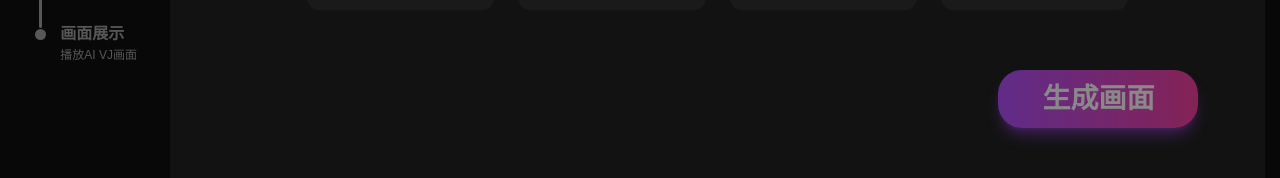
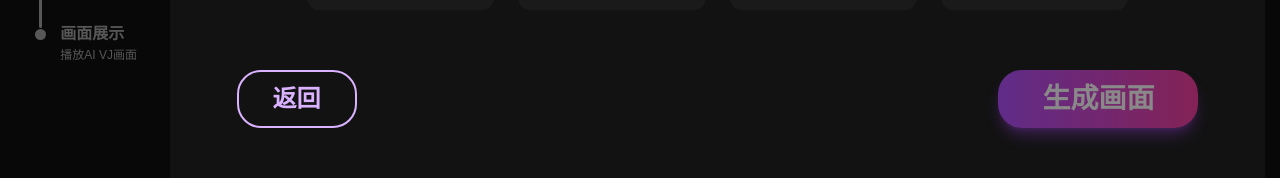
Before and after one commit to YuanMatrix/vj-disp-fe, a Next.js app: page /style in a window 1280 px wide. Shown: the part 504-682 px from the top of the page. Built offline with nearby package versions, Linux system fonts and the light colour scheme.

Commit message:
fix: style selection out layer

```diff
--- a/app/select/page.tsx
+++ b/app/select/page.tsx
@@ -11,17 +11,39 @@ function SelectPageContent() {
   const searchParams = useSearchParams();
   const audioRef = useRef<HTMLAudioElement>(null);
 
+  // 从 URL 参数获取保存的时间（用于返回时恢复）
+  const savedStart = searchParams.get('start');
+  const savedEnd = searchParams.get('end');
+
+  // 解析保存的时间
+  const getInitialTime = (savedTime: string | null, defaultMinute: string, defaultSecond: string) => {
+    if (savedTime) {
+      const totalSeconds = parseInt(savedTime);
+      const mins = Math.floor(totalSeconds / 60);
+      const secs = totalSeconds % 60;
+      return {
+        minute: String(mins).padStart(2, '0'),
+        second: String(secs).padStart(2, '0'),
+      };
+    }
+    return { minute: defaultMinute, second: defaultSecond };
+  };
+
+  const initialStart = getInitialTime(savedStart, '00', '00');
+  const initialEnd = getInitialTime(savedEnd, '00', '30');
+
   const [isPlaying, setIsPlaying] = useState(false);
-  const [startMinute, setStartMinute] = useState('00');
-  const [startSecond, setStartSecond] = useState('00');
-  const [endMinute, setEndMinute] = useState('00');
-  const [endSecond, setEndSecond] = useState('30');
-  const [duration, setDuration] = useState(30.0);
+  const [startMinute, setStartMinute] = useState(initialStart.minute);
+  const [startSecond, setStartSecond] = useState(initialStart.second);
+  const [endMinute, setEndMinute] = useState(initialEnd.minute);
+  const [endSecond, setEndSecond] = useState(initialEnd.second);
+  const [duration, setDuration] = useState(savedStart && savedEnd ? parseInt(savedEnd) - parseInt(savedStart) : 30.0);
   const [totalDuration, setTotalDuration] = useState(0); // 歌曲总时长（秒）
   const [errorMessage, setErrorMessage] = useState(''); // 错误提示
   const [waveformData, setWaveformData] = useState<number[]>([]); // 波形数据
   const [isDragging, setIsDragging] = useState<'left' | 'right' | null>(null); // 拖拽状态
   const waveformRef = useRef<HTMLDivElement>(null); // 波形容器引用
+  const [hasInitialized, setHasInitialized] = useState(!!savedStart); // 是否已有保存的时间
 
   const MAX_DURATION = 30; // 最大选区时长（秒）
   const WAVEFORM_BARS = 80; // 波形条数量
@@ -98,7 +120,8 @@ function SelectPageContent() {
         const audioDuration = audioRef.current?.duration || 0;
         setTotalDuration(audioDuration);
 
-        // 设置默认选区为歌曲中间的30秒（或更短）
+        // 只有在没有保存的时间时，才设置默认选区为歌曲中间的30秒（或更短）
+        if (!hasInitialized) {
           const selectDuration = Math.min(MAX_DURATION, audioDuration);
           const startTime = Math.floor((audioDuration - selectDuration) / 2);
           const endTime = startTime + selectDuration;
@@ -113,6 +136,7 @@ function SelectPageContent() {
           setEndMinute(String(endMins).padStart(2, '0'));
           setEndSecond(String(endSecs).padStart(2, '0'));
           setDuration(selectDuration);
+        }
       };
 
       audioRef.current.addEventListener('loadedmetadata', handleLoadedMetadata);
@@ -121,7 +145,7 @@ function SelectPageContent() {
         audioRef.current?.removeEventListener('loadedmetadata', handleLoadedMetadata);
       };
     }
-  }, []);
+  }, [hasInitialized]);
 
   const handlePlay = () => {
     if (audioRef.current) {
@@ -195,6 +219,7 @@ function SelectPageContent() {
   const handleNext = () => {
     const params = new URLSearchParams();
     params.set('title', songTitle);
+    params.set('file', fileName); // 传递文件名用于默认风格选择
     if (videoUrl) {
       params.set('video', videoUrl);
     }
@@ -677,7 +702,7 @@ function SelectPageContent() {
               </div>
             </div>
 
-            {/* 进入画面生成按钮 */}
+            {/* 选择风格按钮 */}
             <div className="flex justify-end">
               <button
                 onClick={handleNext}
@@ -697,7 +722,7 @@ function SelectPageContent() {
                     lineHeight: '20px',
                   }}
                 >
-                  进入画面生成
+                  选择风格
                 </span>
               </button>
             </div>
--- a/app/style/page.tsx
+++ b/app/style/page.tsx
@@ -12,12 +12,21 @@ interface TemplateStyle {
   coverImage: string | null;
 }
 
+// Demo 歌曲到默认风格的映射
+const demoStyleMap: Record<string, string> = {
+  'demo1': '水墨风格',
+  'demo2': '油画风格',
+  'demo3': '赛博风格',
+  'demo4': '喜：琥珀金+暖白',
+};
+
 function StylePageContent() {
   const router = useRouter();
   const searchParams = useSearchParams();
 
   // 从 URL 获取歌曲信息
   const songTitle = searchParams.get('title') || '画面展示';
+  const fileName = searchParams.get('file') || '';
   const videoUrl = searchParams.get('video') || '';
   const startTime = searchParams.get('start') || '0';
   const endTime = searchParams.get('end') || '30';
@@ -41,6 +50,22 @@ function StylePageContent() {
         const data = await response.json();
         if (data.templates) {
           setStyles(data.templates);
+
+          // 根据 demo 文件名设置默认风格
+          const demoKey = fileName.replace(/\.[^/.]+$/, ''); // 去掉扩展名
+          const defaultStyle = demoStyleMap[demoKey];
+          if (defaultStyle) {
+            // 查找匹配的风格及其索引
+            const styleIndex = data.templates.findIndex((s: TemplateStyle) =>
+              s.name === defaultStyle || s.name.includes(defaultStyle.split('：')[0])
+            );
+            if (styleIndex !== -1) {
+              setSelectedStyle(data.templates[styleIndex].name);
+              // 让选中的风格显示在第2个位置（索引1）
+              const newStartIndex = Math.max(0, Math.min(styleIndex - 1, data.templates.length - visibleCount));
+              setStartIndex(newStartIndex);
+            }
+          }
         }
       } catch (error) {
         console.error('Failed to fetch templates:', error);
@@ -50,7 +75,7 @@ function StylePageContent() {
     };
 
     fetchTemplates();
-  }, []);
+  }, [fileName]);
 
   // 模拟生成进度
   useEffect(() => {
@@ -91,6 +116,19 @@ function StylePageContent() {
 
   const handleNext = () => {
     setStartIndex(Math.min(maxStartIndex, startIndex + 1));
+  };
+
+  // 返回到片段选择页面，保留时间参数
+  const handleBack = () => {
+    const params = new URLSearchParams();
+    params.set('title', songTitle);
+    params.set('file', fileName);
+    if (videoUrl) {
+      params.set('video', videoUrl);
+    }
+    params.set('start', startTime);
+    params.set('end', endTime);
+    router.push(`/select?${params.toString()}`);
   };
 
   const handleGenerate = () => {
@@ -277,22 +315,18 @@ function StylePageContent() {
             </button>
 
             {/* 风格卡片列表 */}
-            <div className="flex-1 flex gap-6 overflow-hidden items-stretch">
+            <div className="flex-1 flex gap-6 items-stretch">
               {visibleStyles.map((style) => (
                 <div
                   key={style.name}
                   onClick={() => setSelectedStyle(style.name)}
-                  className={`flex-1 cursor-pointer transition-all duration-200 flex flex-col ${
-                    selectedStyle === style.name ? 'ring-4 ring-[#F6339A] scale-105' : 'hover:scale-102'
+                  className={`flex-1 cursor-pointer transition-all duration-200 flex flex-col rounded-xl ${
+                    selectedStyle === style.name ? 'ring-4 ring-[#F6339A]' : ''
                   }`}
-                  style={{
-                    borderRadius: '12px',
-                    overflow: 'hidden',
-                  }}
                 >
                   {/* 风格图片 */}
                   <div
-                    className="w-full aspect-square bg-cover bg-center"
+                    className="w-full aspect-square bg-cover bg-center rounded-t-xl"
                     style={{
                       backgroundImage: style.coverImage ? `url(${style.coverImage})` : 'none',
                       backgroundColor: '#2a2a2a',
@@ -300,7 +334,7 @@ function StylePageContent() {
                   />
 
                   {/* 风格信息 */}
-                  <div className="p-4" style={{ background: '#1a1a1a', height: '100px' }}>
+                  <div className="p-4 rounded-b-xl" style={{ background: '#1a1a1a', height: '100px' }}>
                     <h3
                       className="text-white font-bold text-center"
                       style={{
@@ -346,8 +380,37 @@ function StylePageContent() {
             </button>
           </div>
 
-          {/* 生成按钮 */}
-          <div className="flex justify-end">
+          {/* 按钮区域 */}
+          <div className="flex justify-between">
+            {/* 返回按钮 */}
+            <button
+              onClick={handleBack}
+              className="relative group"
+            >
+              <div
+                className="flex items-center justify-center hover:scale-105 active:scale-95 transition-transform"
+                style={{
+                  width: '120px',
+                  height: '58px',
+                  borderRadius: '24px',
+                  border: '2px solid #DAB2FF',
+                }}
+              >
+                <span
+                  className="font-bold"
+                  style={{
+                    fontFamily: 'Source Han Sans CN, sans-serif',
+                    fontSize: '24px',
+                    lineHeight: '20px',
+                    color: '#DAB2FF',
+                  }}
+                >
+                  返回
+                </span>
+              </div>
+            </button>
+
+            {/* 生成按钮 */}
             <button
               onClick={handleGenerate}
               disabled={!selectedStyle || isGenerating}
```
Lines whose indentation alone changed are shown as unchanged.
